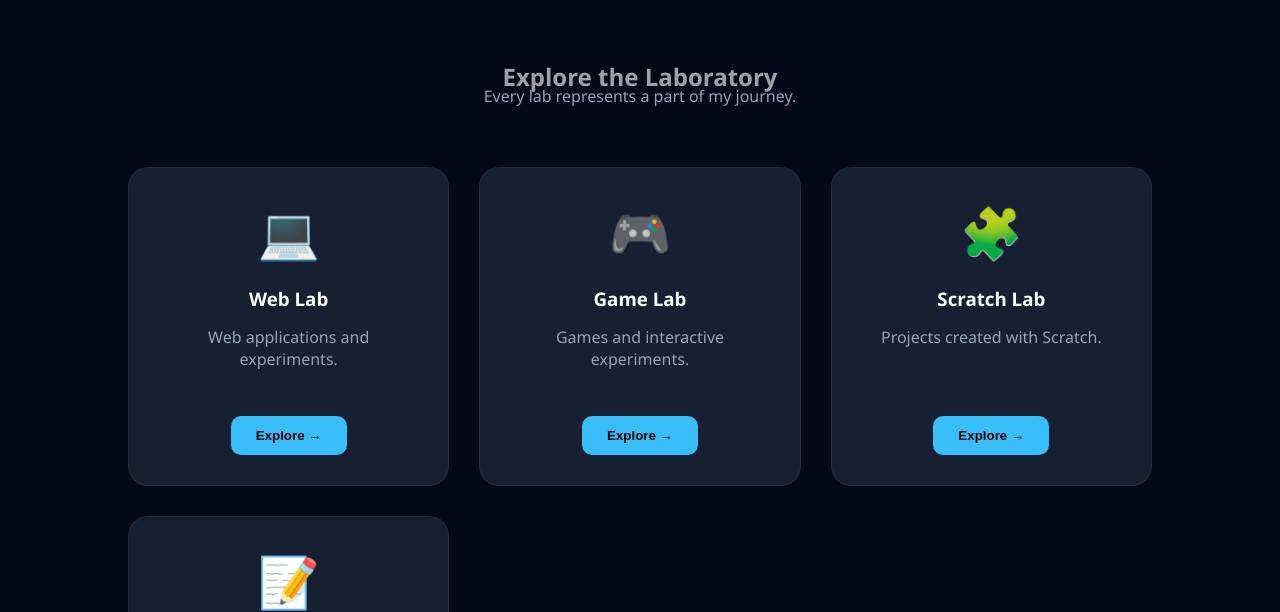
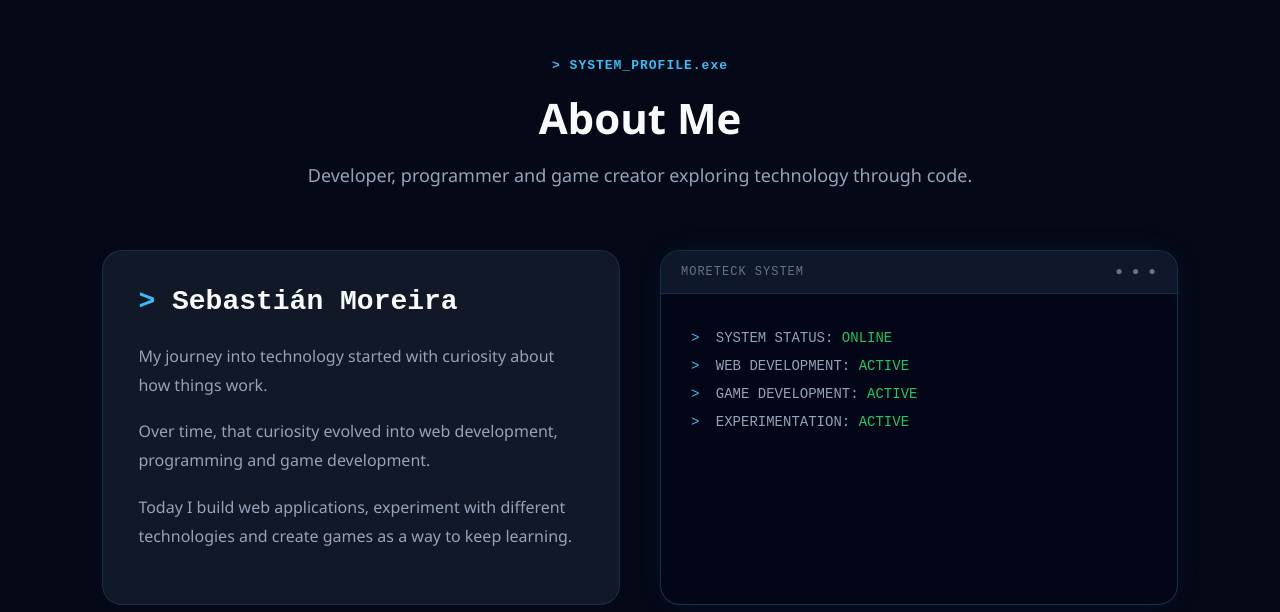
Before and after one commit to sebastianamor/moreteck-portfolio, a React (Vite) app: page / in a window 1280 px wide. Shown: the part 868-1480 px from the top of the page. Built offline with nearby package versions, Linux system fonts and the light colour scheme.

Commit message:
Add About system profile

```diff
--- a/src/components/layout/Navbar.jsx
+++ b/src/components/layout/Navbar.jsx
@@ -15,6 +15,10 @@
 
     <a href="#home">
         Home
+    </a>
+
+    <a href="#about">
+        About
     </a>
 
     <a href="#labs">
--- /dev/null
+++ b/src/components/sections/About.css
@@ -0,0 +1,260 @@
+.about {
+  padding: 120px 8%;
+  background: #050816;
+  scroll-margin-top: 100px;
+}
+
+/* =========================
+   HEADER
+========================= */
+
+.about-header {
+  max-width: 750px;
+  margin: 0 auto 60px;
+  text-align: center;
+}
+
+.about-tag {
+  color: #38bdf8;
+  font-family: monospace;
+  font-weight: bold;
+  letter-spacing: 1px;
+}
+
+.about-header h2 {
+  margin: 15px 0;
+  color: #f8fafc;
+  font-size: 42px;
+}
+
+.about-header p {
+  color: #94a3b8;
+  font-size: 18px;
+  line-height: 1.6;
+}
+
+/* =========================
+   MAIN CONTENT
+========================= */
+
+.about-content {
+  max-width: 1100px;
+  margin: auto;
+
+  display: grid;
+  grid-template-columns: 1fr 1fr;
+
+  gap: 40px;
+  align-items: stretch;
+}
+
+/* =========================
+   INTRO
+========================= */
+
+.about-intro {
+  padding: 35px;
+
+  background: #111827;
+
+  border: 1px solid rgba(56, 189, 248, 0.15);
+
+  border-radius: 20px;
+
+  transition:
+    transform 0.3s ease,
+    border-color 0.3s ease,
+    box-shadow 0.3s ease;
+}
+
+.about-intro:hover {
+  transform: translateY(-6px);
+
+  border-color: #38bdf8;
+
+  box-shadow:
+    0 10px 40px rgba(56, 189, 248, 0.12);
+}
+
+.about-intro h3 {
+  margin: 0 0 25px;
+
+  color: #f8fafc;
+
+  font-size: 28px;
+
+  font-family: monospace;
+}
+
+.about-intro h3::before {
+  content: "> ";
+  color: #38bdf8;
+}
+
+.about-intro p {
+  margin-bottom: 18px;
+
+  color: #94a3b8;
+
+  line-height: 1.8;
+
+  font-size: 16px;
+}
+
+/* =========================
+   TERMINAL
+========================= */
+
+.about-terminal {
+  overflow: hidden;
+
+  background: #020617;
+
+  border: 1px solid rgba(56, 189, 248, 0.25);
+
+  border-radius: 20px;
+
+  box-shadow:
+    0 0 30px rgba(56, 189, 248, 0.06);
+
+  transition:
+    transform 0.3s ease,
+    border-color 0.3s ease,
+    box-shadow 0.3s ease;
+}
+
+.about-terminal:hover {
+  transform: translateY(-6px);
+
+  border-color: #38bdf8;
+
+  box-shadow:
+    0 10px 40px rgba(56, 189, 248, 0.15);
+}
+
+/* =========================
+   TERMINAL HEADER
+========================= */
+
+.terminal-header {
+  display: flex;
+
+  justify-content: space-between;
+
+  align-items: center;
+
+  padding: 14px 20px;
+
+  background: #0f172a;
+
+  border-bottom: 1px solid rgba(56, 189, 248, 0.15);
+
+  color: #64748b;
+
+  font-family: monospace;
+
+  font-size: 12px;
+
+  letter-spacing: 1px;
+}
+
+/* =========================
+   TERMINAL BODY
+========================= */
+
+.terminal-body {
+  padding: 30px;
+
+  font-family: monospace;
+
+  font-size: 14px;
+
+  line-height: 2;
+}
+
+.terminal-body p {
+  margin: 0;
+
+  color: #94a3b8;
+}
+
+.terminal-body p span {
+  color: #38bdf8;
+
+  margin-right: 8px;
+}
+
+.terminal-body strong {
+  color: #22c55e;
+
+  font-weight: normal;
+}
+
+/* =========================
+   TERMINAL CURSOR EFFECT
+========================= */
+
+.terminal-body::after {
+  content: "█";
+
+  display: inline-block;
+
+  margin-top: 10px;
+
+  color: #38bdf8;
+
+  animation: terminal-blink 1s steps(2, start) infinite;
+}
+
+@keyframes terminal-blink {
+  50% {
+    opacity: 0;
+  }
+}
+
+/* =========================
+   MOBILE
+========================= */
+
+@media (max-width: 800px) {
+
+  .about {
+    padding: 90px 6%;
+  }
+
+  .about-header h2 {
+    font-size: 34px;
+  }
+
+  .about-content {
+    grid-template-columns: 1fr;
+  }
+
+  .about-intro,
+  .about-terminal {
+    padding: 28px;
+  }
+
+}
+
+@media (max-width: 500px) {
+
+  .about-header h2 {
+    font-size: 30px;
+  }
+
+  .about-header p {
+    font-size: 16px;
+  }
+
+  .about-intro h3 {
+    font-size: 23px;
+  }
+
+  .terminal-body {
+    padding: 22px;
+
+    font-size: 12px;
+  }
+
+}
--- /dev/null
+++ b/src/components/sections/About.jsx
@@ -0,0 +1,91 @@
+import "./About.css";
+function About() {
+  return (
+    <section id="about" className="about">
+
+      <div className="about-header">
+
+        <span className="about-tag">
+          &gt; SYSTEM_PROFILE.exe
+        </span>
+
+        <h2>
+          About Me
+        </h2>
+
+        <p>
+          Developer, programmer and game creator
+          exploring technology through code.
+        </p>
+
+      </div>
+
+
+      <div className="about-content">
+
+        <div className="about-intro">
+
+          <h3>
+            Sebastián Moreira
+          </h3>
+
+          <p>
+            My journey into technology started with
+            curiosity about how things work.
+          </p>
+
+          <p>
+            Over time, that curiosity evolved into
+            web development, programming and game
+            development.
+          </p>
+
+          <p>
+            Today I build web applications, experiment
+            with different technologies and create games
+            as a way to keep learning.
+          </p>
+
+        </div>
+
+
+        <div className="about-terminal">
+
+          <div className="terminal-header">
+            <span>MORETECK SYSTEM</span>
+            <span>● ● ●</span>
+          </div>
+
+          <div className="terminal-body">
+
+            <p>
+              <span>&gt;</span> SYSTEM STATUS:
+              <strong> ONLINE</strong>
+            </p>
+
+            <p>
+              <span>&gt;</span> WEB DEVELOPMENT:
+              <strong> ACTIVE</strong>
+            </p>
+
+            <p>
+              <span>&gt;</span> GAME DEVELOPMENT:
+              <strong> ACTIVE</strong>
+            </p>
+
+            <p>
+              <span>&gt;</span> EXPERIMENTATION:
+              <strong> ACTIVE</strong>
+            </p>
+
+          </div>
+
+        </div>
+
+      </div>
+
+    </section>
+  );
+}
+
+export default About;
--- a/src/pages/Home.jsx
+++ b/src/pages/Home.jsx
@@ -1,4 +1,5 @@
 import Hero from "../components/sections/Hero";
+import About from "../components/sections/About";
 import ExploreLabs from "../components/sections/ExploreLabs";
 import WebLab from "../components/sections/WebLab";
 import GameLab from "../components/sections/GameLab";
@@ -7,6 +8,8 @@
   return (
     <>
       <Hero />
+
+      <About />
 
       <ExploreLabs />
 
```
Lines whose indentation alone changed are shown as unchanged.
